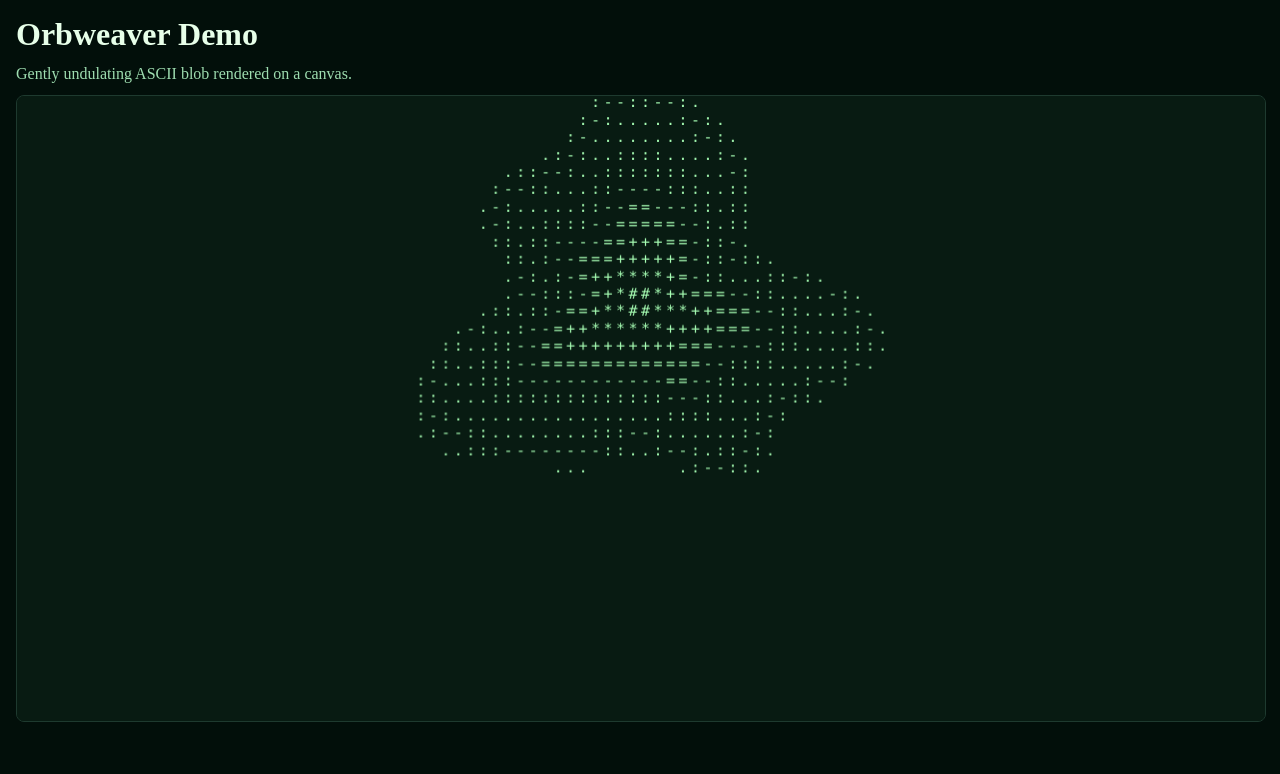
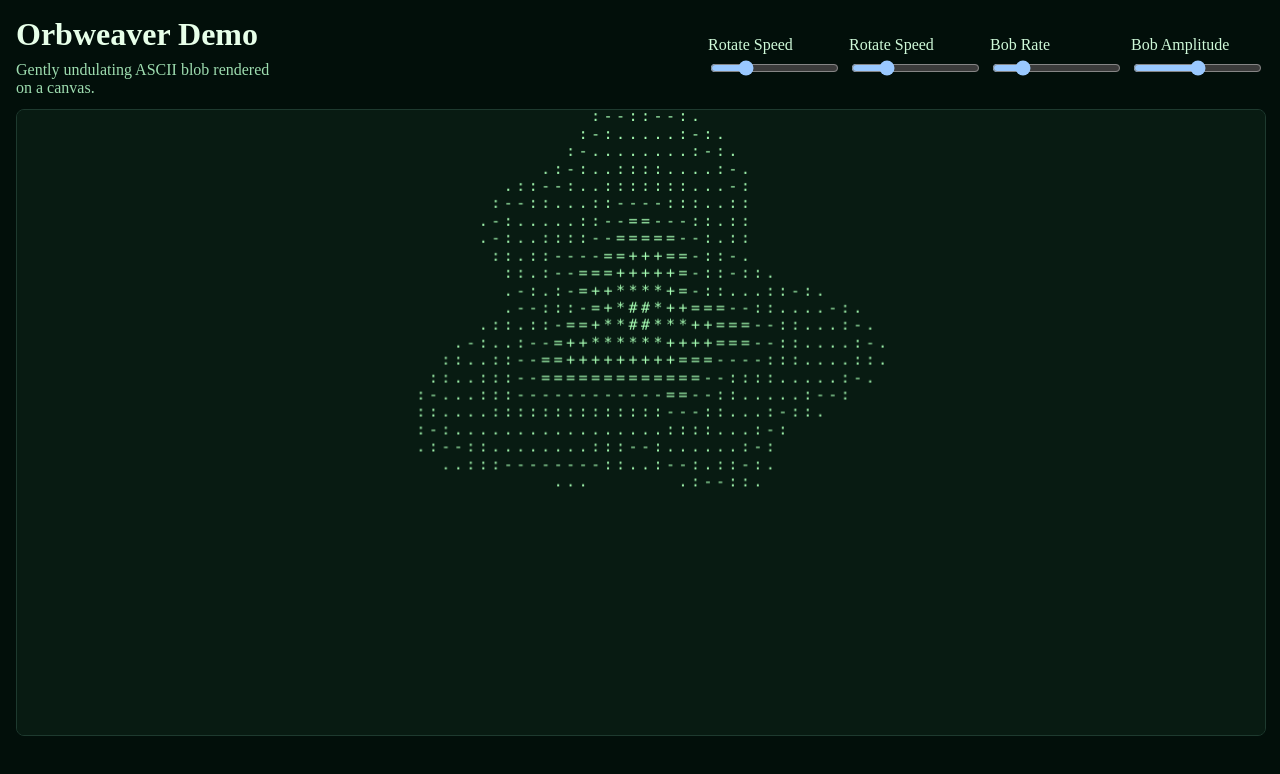
Before and after one commit to cephalization/orbweaver, a React (Vite) app in the folder packages/web/: page / in a window 1280 px wide. Shown: the top 774 px of the page. Built offline with nearby package versions, Linux system fonts and the light colour scheme.

Commit message:
Dynamically adjustable behaviors

```diff
--- a/packages/orbweaver/src/index.ts
+++ b/packages/orbweaver/src/index.ts
@@ -4,7 +4,7 @@ import {
   CanvasAsciiRenderer,
   type RendererOptions,
 } from "./renderer.js";
-import { type Behavior } from "./behavior.js";
+import { type Behavior, type BobBehavior } from "./behavior.js";
 
 export type OrbweaverOptions = {
   behavior?: Behavior[];
@@ -23,15 +23,19 @@ export class Orbweaver {
   private blob: BlobModel;
   private animationHandle: number | null = null;
   private startTimeMs: number = 0;
+  private lastIntegratedDeltaTimeMs: number = 0;
   private centerX: number = 0;
   private centerY: number = 0;
   private unitScale: number = 1; // pixels per normalized unit for mapping [-1,1]
   private cols: number;
   private rows: number;
   private unsubscribeResize: (() => void) | null = null;
-  private bobAmplitudeUnits: number = 0; // normalized units amplitude
-  private rotateTimeScale: number = 0; // multiplier for time (can be negative)
-  private bobRate: number = 2.0; // multiplier for time (can be negative)
+  private behaviors: Behavior[] = [];
+
+  // Integrated phases and smoothed params to avoid snapping on live edits
+  private rotatePhase: number = 0;
+  private bobPhase: number = 0;
+  private currentBobAmplitude: number = 0;
 
   constructor(optionsOrCanvas: OrbweaverOptions | HTMLCanvasElement) {
     let options: OrbweaverOptions;
@@ -54,29 +58,13 @@ export class Orbweaver {
     const providedBehaviors: Behavior[] = options?.behavior ?? [
       { type: "rotate", speed: 1, direction: 1 },
     ];
-    let bobAmplitudeUnits = 0;
-    let rotateTimeScale = 0;
-    for (const b of providedBehaviors) {
-      if (typeof b === "string") {
-        if (b === "bob") {
-          bobAmplitudeUnits += 0.05; // default amplitude
-        } else if (b === "rotate") {
-          rotateTimeScale += 1; // default speed and direction
-        }
-        continue;
-      }
-      if (b?.type === "bob") {
-        const amp = typeof b.amplitude === "number" ? b.amplitude : 0;
-        bobAmplitudeUnits += Math.max(0, amp);
-        this.bobRate = typeof b.rate === "number" ? b.rate : 2.0;
-      } else if (b?.type === "rotate") {
-        const speed = typeof b.speed === "number" ? b.speed : 1;
-        const direction = typeof b.direction === "number" ? b.direction : 1;
-        rotateTimeScale += speed * direction;
-      }
-    }
-    this.bobAmplitudeUnits = bobAmplitudeUnits;
-    this.rotateTimeScale = rotateTimeScale;
+    this.setBehavior(providedBehaviors);
+
+    // Initialize smoothed state from provided behaviors
+    const initialBob = this.behaviors.find(
+      (b): b is BobBehavior => b.type === "bob"
+    );
+    this.currentBobAmplitude = initialBob?.amplitude ?? 0;
 
     const { width, height } = this.renderer.getPixelSize();
     this.centerX = width / 2;
@@ -98,7 +86,33 @@ export class Orbweaver {
     });
   }
 
-  private intensityAt(col: number, row: number, timeSeconds: number): number {
+  private intensityAt(col: number, row: number, deltaTimeMs: number): number {
+    // Update integrated phases and smoothed parameters once per frame
+    if (deltaTimeMs !== this.lastIntegratedDeltaTimeMs) {
+      const frameDeltaMs = deltaTimeMs - this.lastIntegratedDeltaTimeMs;
+      this.lastIntegratedDeltaTimeMs = deltaTimeMs;
+      const dtSeconds = Math.max(0, frameDeltaMs / 1000);
+
+      const bobBehaviorInt = this.behaviors.find((b) => b.type === "bob");
+      const rotateBehaviorInt = this.behaviors.find((b) => b.type === "rotate");
+
+      // Integrate rotation phase
+      const angularVelocity =
+        (rotateBehaviorInt?.speed ?? 0) * (rotateBehaviorInt?.direction ?? 1);
+      this.rotatePhase += angularVelocity * dtSeconds;
+
+      // Integrate bob phase
+      const bobRate = bobBehaviorInt?.rate ?? 2.0;
+      this.bobPhase += bobRate * dtSeconds;
+
+      // Smooth bob amplitude toward target
+      const targetAmp = bobBehaviorInt?.amplitude ?? 0;
+      const smoothing = 1 - Math.exp(-dtSeconds * 12);
+      this.currentBobAmplitude +=
+        (targetAmp - this.currentBobAmplitude) *
+        Math.max(0, Math.min(1, smoothing));
+    }
+
     // Map grid to normalized device coordinates [-1, 1]
     const { width, height } = this.renderer.getPixelSize();
     const cellWidth = width / this.cols;
@@ -106,10 +120,13 @@ export class Orbweaver {
     const x = col * cellWidth + cellWidth * 0.5;
     const y = row * cellHeight + cellHeight * 0.5;
 
-    // Compute optional vertical bobbing in normalized units
-    const bobOffsetUnits = this.bobAmplitudeUnits
-      ? Math.sin(timeSeconds * this.bobRate) * this.bobAmplitudeUnits
-      : 0;
+    const bobBehavior = this.behaviors.find((b) => b.type === "bob");
+
+    // Compute optional vertical bobbing in normalized units using integrated phase
+    const bobOffsetUnits =
+      bobBehavior && this.currentBobAmplitude > 0
+        ? Math.sin(this.bobPhase) * this.currentBobAmplitude
+        : 0;
 
     const nx = (x - this.centerX) / this.unitScale;
     const ny =
@@ -117,11 +134,8 @@ export class Orbweaver {
 
     const r = Math.hypot(nx, ny) + 1e-6;
     const theta = Math.atan2(ny, nx);
-    // Optional rotation is controlled by scaling time (can be 0 or negative)
-    const effectiveTime = this.rotateTimeScale
-      ? timeSeconds * this.rotateTimeScale
-      : 0;
-    const radius = this.blob.radiusAt(theta, effectiveTime);
+    // Use integrated rotation phase to avoid snapping on live edits
+    const radius = this.blob.radiusAt(theta, this.rotatePhase);
 
     // Interior intensity: higher near center, taper to boundary
     const interior = Math.max(0, 1 - r / (radius + 1e-6));
@@ -138,13 +152,58 @@ export class Orbweaver {
     return intensity;
   }
 
+  getBehaviors() {
+    return this.behaviors;
+  }
+
+  setBehavior(behavior: Behavior[]) {
+    this.behaviors = behavior;
+  }
+
+  /**
+   * Update the behaviors for the orbweaver.
+   * @param behavior - The behaviors to set.
+   * @todo refactor behaviors so that they contain their own state
+   */
+  updateBehavior(behavior: (Partial<Behavior> & { type: Behavior["type"] })[]) {
+    for (const b of behavior) {
+      if (b.type === "bob") {
+        this.behaviors = this.behaviors.map((b2) => {
+          if (b2.type === "bob") {
+            return { ...b2, ...b };
+          }
+          return b2;
+        });
+      } else if (b.type === "rotate") {
+        this.behaviors = this.behaviors.map((b2) => {
+          if (b2.type === "rotate") {
+            return { ...b2, ...b };
+          }
+          return b2;
+        });
+      }
+    }
+  }
+
+  /**
+   * Remove the given behaviors from the orbweaver.
+   * @param behavior - The behaviors to remove.
+   * @todo refactor behaviors so that they contain their own state
+   */
+  removeBehavior(behavior: Behavior[]) {
+    this.behaviors = this.behaviors.filter(
+      (b) => !behavior.some((b2) => b2.type === b.type)
+    );
+  }
+
   start() {
     if (this.animationHandle !== null) return;
     this.startTimeMs = performance.now();
     const loop = () => {
       const now = performance.now();
-      const t = (now - this.startTimeMs) / 1000;
-      this.renderer.render((c, r) => this.intensityAt(c, r, t));
+      const deltaTimeMs = now - this.startTimeMs;
+
+      this.renderer.render((c, r) => this.intensityAt(c, r, deltaTimeMs));
       this.animationHandle = requestAnimationFrame(loop);
     };
     this.animationHandle = requestAnimationFrame(loop);
--- a/packages/web/src/App.tsx
+++ b/packages/web/src/App.tsx
@@ -41,10 +41,81 @@ function App() {
         color: "#CFF9D9",
       }}
     >
-      <h1 style={{ margin: 0, color: "#E7FFE9" }}>Orbweaver Demo</h1>
-      <p style={{ margin: 0, color: "#9EDDB0" }}>
-        Gently undulating ASCII blob rendered on a canvas.
-      </p>
+      <div
+        style={{
+          display: "flex",
+          flexDirection: "row",
+          gap: "12px",
+          width: "100%",
+        }}
+      >
+        <div style={{ display: "flex", flexDirection: "column", gap: "8px" }}>
+          <h1 style={{ margin: 0, color: "#E7FFE9" }}>Orbweaver Demo</h1>
+          <p style={{ margin: 0, color: "#9EDDB0" }}>
+            Gently undulating ASCII blob rendered on a canvas.
+          </p>
+        </div>
+        <div
+          style={{
+            display: "flex",
+            flexDirection: "row",
+            gap: "8px",
+            justifyContent: "flex-end",
+            alignItems: "center",
+            width: "100%",
+            flexWrap: "wrap",
+          }}
+        >
+          <Slider
+            label="Rotate Speed"
+            min={0}
+            max={10}
+            step={0.1}
+            defaultValue={2.5}
+            onChange={(value) => {
+              orbweaverRef.current?.updateBehavior([
+                { type: "rotate", speed: value },
+              ]);
+            }}
+          />
+          <Slider
+            label="Rotate Speed"
+            min={0}
+            max={10}
+            step={0.1}
+            defaultValue={2.5}
+            onChange={(value) => {
+              orbweaverRef.current?.updateBehavior([
+                { type: "rotate", speed: value },
+              ]);
+            }}
+          />
+          <Slider
+            label="Bob Rate"
+            min={0}
+            max={5}
+            step={0.1}
+            defaultValue={1}
+            onChange={(value) => {
+              orbweaverRef.current?.updateBehavior([
+                { type: "bob", rate: value },
+              ]);
+            }}
+          />
+          <Slider
+            label="Bob Amplitude"
+            min={0}
+            max={1}
+            step={0.1}
+            defaultValue={0.45}
+            onChange={(value) => {
+              orbweaverRef.current?.updateBehavior([
+                { type: "bob", amplitude: value },
+              ]);
+            }}
+          />
+        </div>
+      </div>
       <div style={{ flex: 1, minHeight: 0 }}>
         <canvas
           ref={canvasRef}
@@ -61,4 +132,34 @@ function App() {
   );
 }
 
+function Slider({
+  label,
+  min,
+  max,
+  step,
+  defaultValue,
+  onChange,
+}: {
+  label: string;
+  min: number;
+  max: number;
+  step: number;
+  defaultValue: number;
+  onChange: (value: number) => void;
+}) {
+  return (
+    <label style={{ display: "flex", flexDirection: "column", gap: "4px" }}>
+      {label}
+      <input
+        type="range"
+        min={min}
+        max={max}
+        step={step}
+        defaultValue={defaultValue}
+        onChange={(e) => onChange(parseFloat(e.target.value))}
+      />
+    </label>
+  );
+}
+
 export default App;
--- a/packages/web/src/index.css
+++ b/packages/web/src/index.css
@@ -1,3 +1,7 @@
+html {
+  color-scheme: dark;
+}
+
 body {
   margin: 0;
   padding: 0;
```
Also changed, not shown: 1 other file (tests, documents, lock files or other folders).
